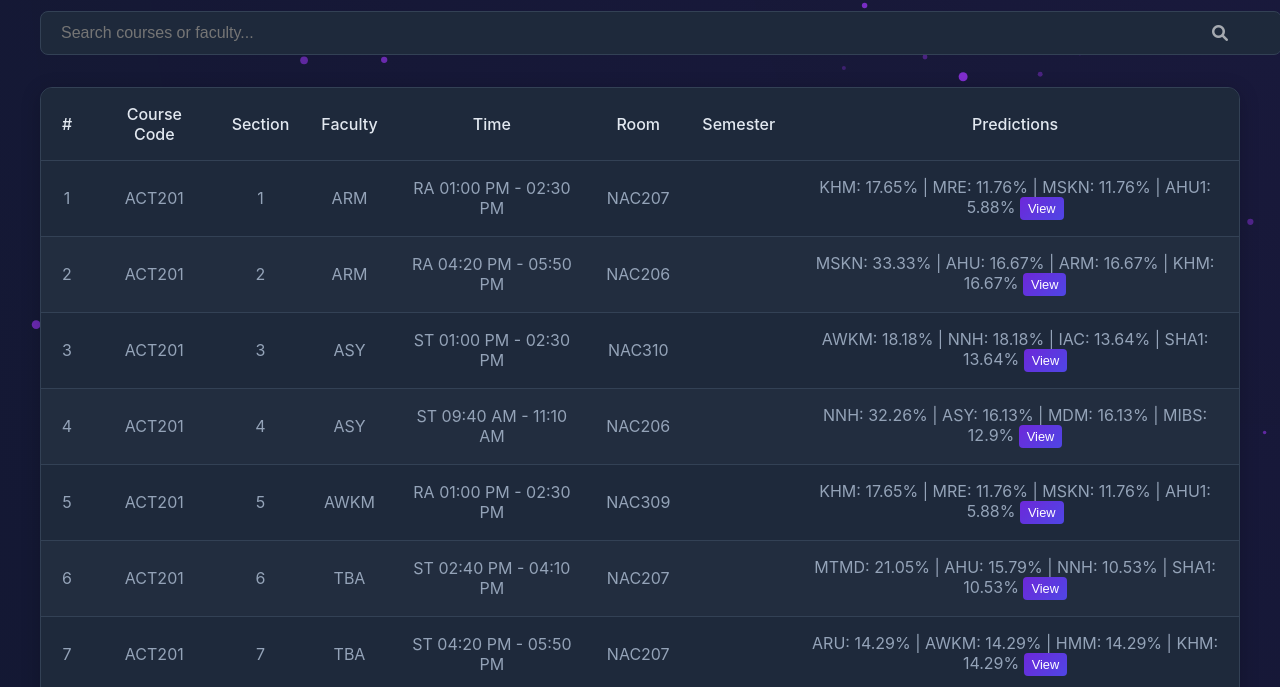
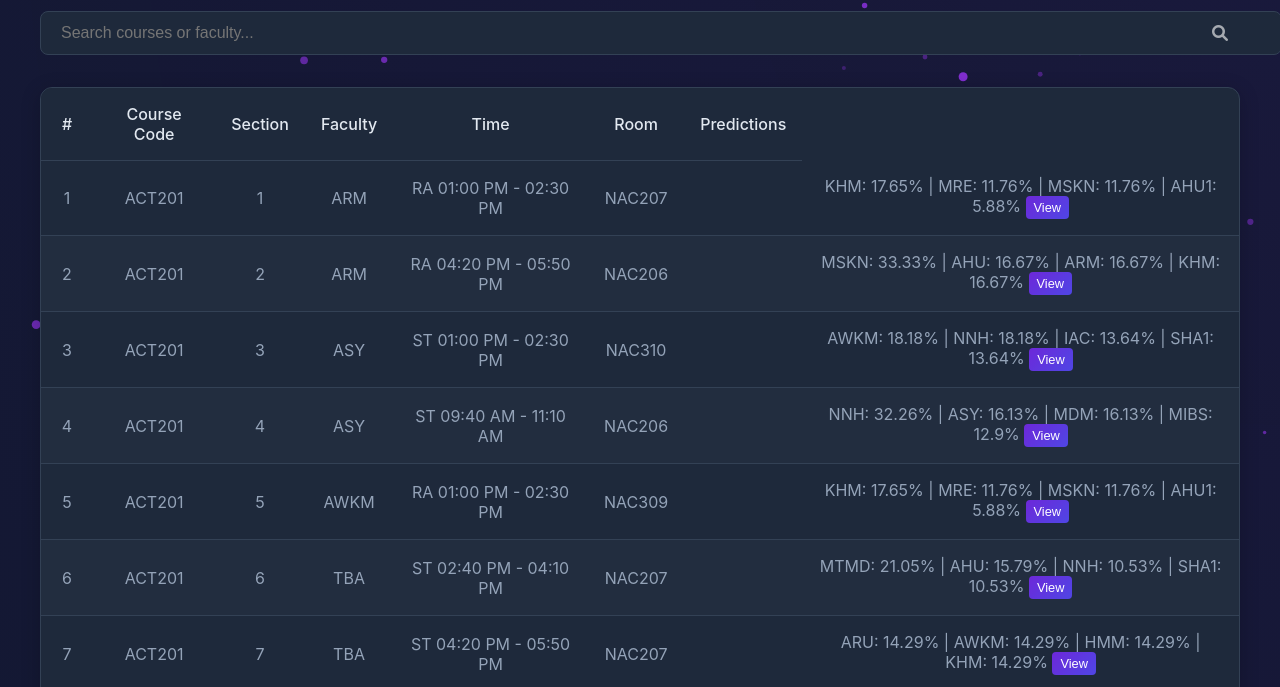
Before and after one commit to Shadhin-f/rds2-but-from-future, a plain HTML site: page index.html in a window 1280 px wide. Shown: the part 113-800 px from the top of the page. Drawn offline with Linux system fonts and the light colour scheme; a web font is replaced by a local one.

Commit message:
Update index.html

```diff
--- a/index.html
+++ b/index.html
@@ -37,7 +37,6 @@
                             <th>Faculty</th>
                             <th>Time</th>
                             <th>Room</th>
-                            <th>Semester</th>
                             <th>Predictions</th>
                         </tr>
                     </thead>
```
